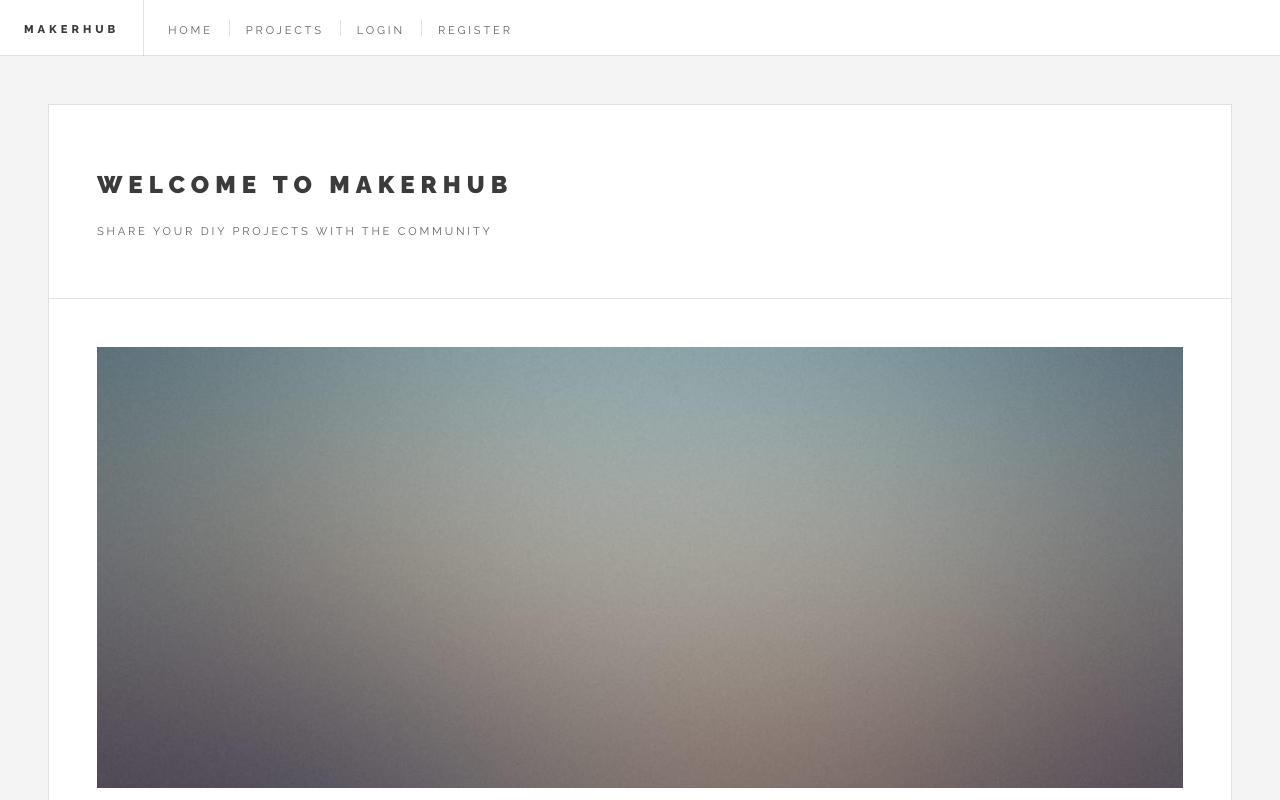
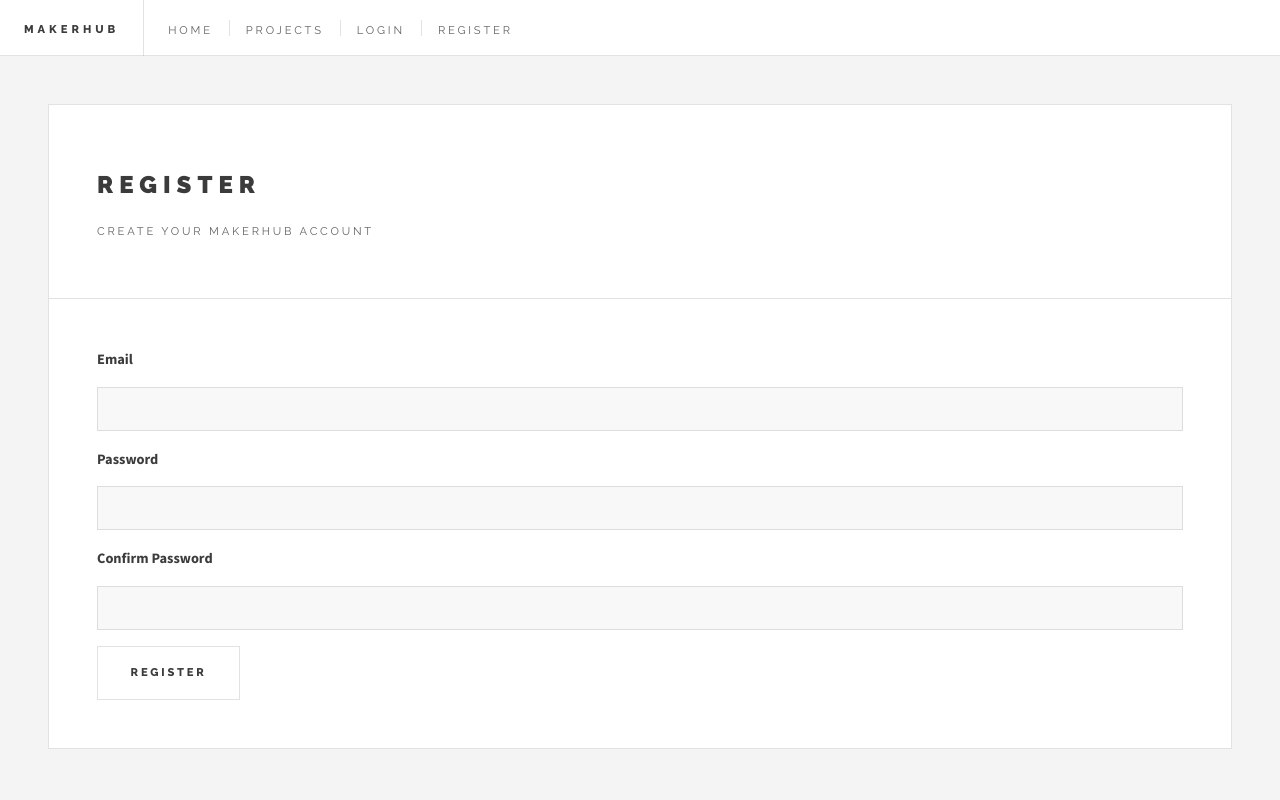
Before and after one commit to Hik0lai/makerhub, a React (Vite) app: page /register in a window 1280 px wide. Shown: the top 800 px of the page. Built offline with nearby package versions, Linux system fonts and the light colour scheme.

Commit message:
Add React Router, authentication forms and Supabase client

```diff
--- a/package.json
+++ b/package.json
@@ -10,8 +10,10 @@
     "preview": "vite preview"
   },
   "dependencies": {
+    "@supabase/supabase-js": "^2.117.3",
     "react": "^19.2.8",
-    "react-dom": "^19.2.8"
+    "react-dom": "^19.2.8",
+    "react-router-dom": "^7.18.4"
   },
   "devDependencies": {
     "@eslint/js": "^10.0.1",
--- a/src/App.jsx
+++ b/src/App.jsx
@@ -1,38 +1,34 @@
+import Home from './pages/Home'
+import { Routes, Route } from 'react-router-dom'
 import Header from './components/Header/Header'
+import Projects from './pages/Projects'
+import Login from './pages/Login'
+import Register from './pages/Register'
 
 function App() {
   return (
     <div id="wrapper">
-      <Header/>
+      <Header />
 
       <div id="main">
-        <article className="post">
-          <header>
-            <div className="title">
-              <h2>Welcome to MakerHub</h2>
-              <p>Share your DIY projects with the community</p>
-            </div>
-          </header>
+        <Routes>
+          <Route path="/" element={<Home />} />
 
-          <a href="/projects" className="image featured">
-            <img src="/images/pic01.jpg" alt="DIY project" />
-          </a>
+          <Route
+            path="/projects"
+            element={<Projects/>}
+          />
 
-          <p>
-            Discover DIY projects about electronics, 3D printing,
-            CNC machines, programming and much more.
-          </p>
+          <Route
+            path="/login"
+            element={<Login/>}
+          />
 
-          <footer>
-            <ul className="actions">
-              <li>
-                <a href="/projects" className="button large">
-                  Explore Projects
-                </a>
-              </li>
-            </ul>
-          </footer>
-        </article>
+          <Route
+            path="/register"
+            element={<Register/>}
+          />
+        </Routes>
       </div>
     </div>
   )
--- a/src/components/Header/Header.jsx
+++ b/src/components/Header/Header.jsx
@@ -1,17 +1,19 @@
+
+import { Link } from 'react-router-dom'
 
 function Header() {
   return (
     <header id="header">
       <h1>
-        <a href="/">MakerHub</a>
+        <Link to="/">MakerHub</Link>
       </h1>
 
       <nav className="links">
         <ul>
-          <li><a href="/">Home</a></li>
-          <li><a href="/projects">Projects</a></li>
-          <li><a href="/login">Login</a></li>
-          <li><a href="/register">Register</a></li>
+          <li><Link to="/">Home</Link></li>
+          <li><Link to="/projects">Projects</Link></li>
+          <li><Link to="/login">Login</Link></li>
+          <li><Link to="/register">Register</Link></li>
         </ul>
       </nav>
     </header>
--- a/src/main.jsx
+++ b/src/main.jsx
@@ -1,9 +1,13 @@
+
 import { StrictMode } from 'react'
 import { createRoot } from 'react-dom/client'
+import { BrowserRouter } from 'react-router-dom'
 import App from './App.jsx'
 
 createRoot(document.getElementById('root')).render(
   <StrictMode>
-    <App />
+    <BrowserRouter>
+      <App />
+    </BrowserRouter>
   </StrictMode>,
 )
--- /dev/null
+++ b/src/pages/Home.jsx
@@ -0,0 +1,35 @@
+
+import { Link } from 'react-router-dom'
+function Home() {
+  return (
+    <article className="post">
+      <header>
+        <div className="title">
+          <h2>Welcome to MakerHub</h2>
+          <p>Share your DIY projects with the community</p>
+        </div>
+      </header>
+
+        <Link to="/projects" className="image featured">
+        <img src="/images/pic01.jpg" alt="DIY project" />
+        </Link>
+
+      <p>
+        Discover DIY projects about electronics, 3D printing,
+        CNC machines, programming and much more.
+      </p>
+
+      <footer>
+        <ul className="actions">
+          <li>
+           <Link to="/projects" className="button large">
+            Explore Projects
+            </Link>
+          </li>
+        </ul>
+      </footer>
+    </article>
+  )
+}
+
+export default Home
--- /dev/null
+++ b/src/pages/Login.jsx
@@ -0,0 +1,61 @@
+import { useState } from 'react'
+function Login() {
+  const [email, setEmail] = useState('')
+  const [password, setPassword] = useState('')
+
+  function handleSubmit(e) {
+  e.preventDefault()
+
+  console.log('Login form submitted')
+  console.log('Email:', email)
+}
+
+  return (
+    <article className="post">
+      <header>
+        <div className="title">
+          <h2>Login</h2>
+          <p>Sign in to your MakerHub account</p>
+        </div>
+      </header>
+
+      <form onSubmit={handleSubmit}>
+        <div className="row gtr-uniform">
+          <div className="col-12">
+            <label htmlFor="email">Email</label>
+            <input
+              type="email"
+              id="email"
+              name="email"
+              placeholder="Enter your email"
+              value = {email}
+              onChange={(e) => setEmail(e.target.value)}
+              required
+            />
+          </div>
+
+          <div className="col-12">
+            <label htmlFor="password">Password</label>
+            <input
+              type="password"
+              id="password"
+              name="password"
+              placeholder="Enter your password"
+              value = {password}
+              onChange={(e) => setPassword(e.target.value)}
+              required
+            />
+          </div>
+
+          <div className="col-12">
+            <button type="submit" className="button large">
+              Login
+            </button>
+          </div>
+        </div>
+      </form>
+    </article>
+  )
+}
+
+export default Login
--- /dev/null
+++ b/src/pages/Projects.jsx
@@ -0,0 +1,14 @@
+function Projects() {
+  return (
+    <article className="post">
+      <header>
+        <div className="title">
+          <h2>Projects Catalog</h2>
+          <p>Explore DIY projects shared by the community</p>
+        </div>
+      </header>
+    </article>
+  )
+}
+
+export default Projects
--- /dev/null
+++ b/src/pages/Register.jsx
@@ -0,0 +1,88 @@
+
+import { useState } from 'react'
+
+function Register() {
+  const [email, setEmail] = useState('')
+  const [password, setPassword] = useState('')
+  const [confirmPassword, setConfirmPassword] = useState('')
+  const [error, setError] = useState('')
+
+  function handleSubmit(e) {
+    e.preventDefault()
+
+    if (password !== confirmPassword) {
+      setError('Passwords do not match')
+      return
+    }
+
+    setError('')
+    console.log('Register form submitted')
+    console.log('Email:', email)
+  }
+
+  return (
+    <article className="post">
+      <header>
+        <div className="title">
+          <h2>Register</h2>
+          <p>Create your MakerHub account</p>
+        </div>
+      </header>
+
+      <form onSubmit={handleSubmit}>
+        <div className="row gtr-uniform">
+
+          <div className="col-12">
+            <label htmlFor="email">Email</label>
+            <input
+              type="email"
+              id="email"
+              value={email}
+              onChange={(e) => setEmail(e.target.value)}
+              required
+            />
+          </div>
+
+          <div className="col-12">
+            <label htmlFor="password">Password</label>
+            <input
+              type="password"
+              id="password"
+              value={password}
+              onChange={(e) => setPassword(e.target.value)}
+              minLength={6}
+              required
+            />
+          </div>
+
+          <div className="col-12">
+            <label htmlFor="confirmPassword">Confirm Password</label>
+            <input
+              type="password"
+              id="confirmPassword"
+              value={confirmPassword}
+              onChange={(e) => setConfirmPassword(e.target.value)}
+              minLength={6}
+              required
+            />
+          </div>
+
+          {error && (
+            <div className="col-12">
+              <p style={{ color: 'red' }}>{error}</p>
+            </div>
+          )}
+
+          <div className="col-12">
+            <button type="submit" className="button large">
+              Register
+            </button>
+          </div>
+
+        </div>
+      </form>
+    </article>
+  )
+}
+
+export default Register
```
Also changed, not shown: src/lib/supabase.js (added, +10 -0 lines), 1 other file (tests, documents, lock files or other folders).
